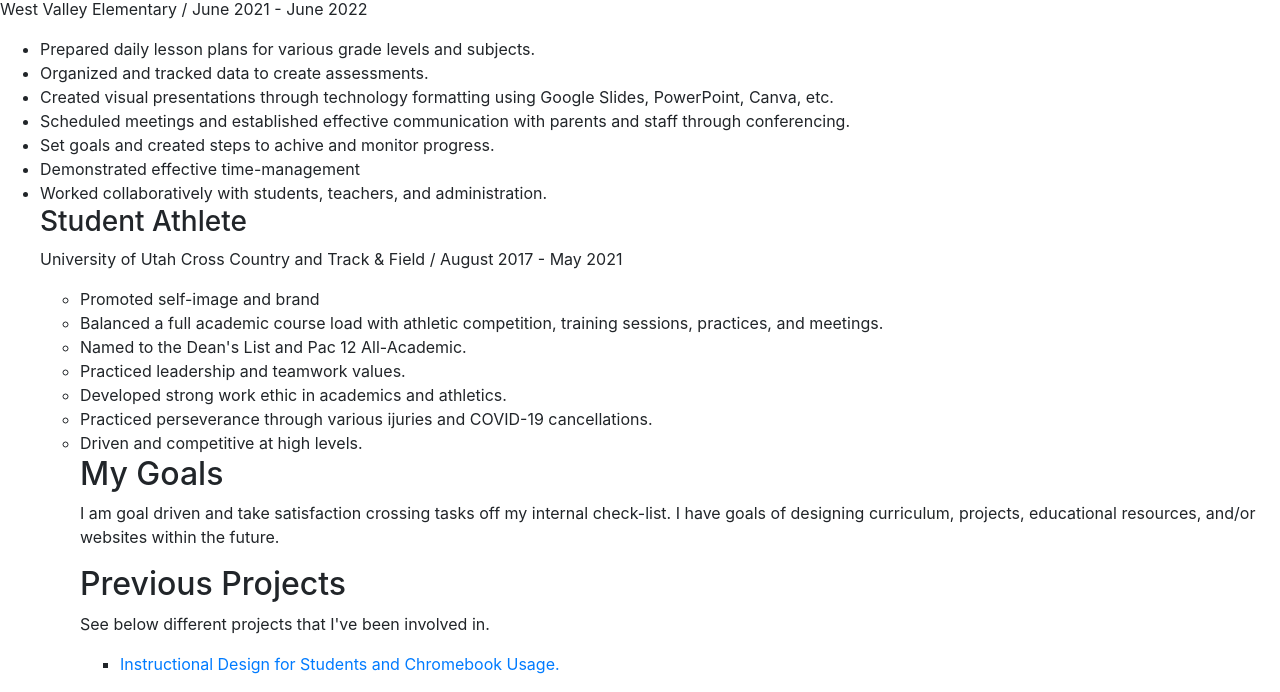
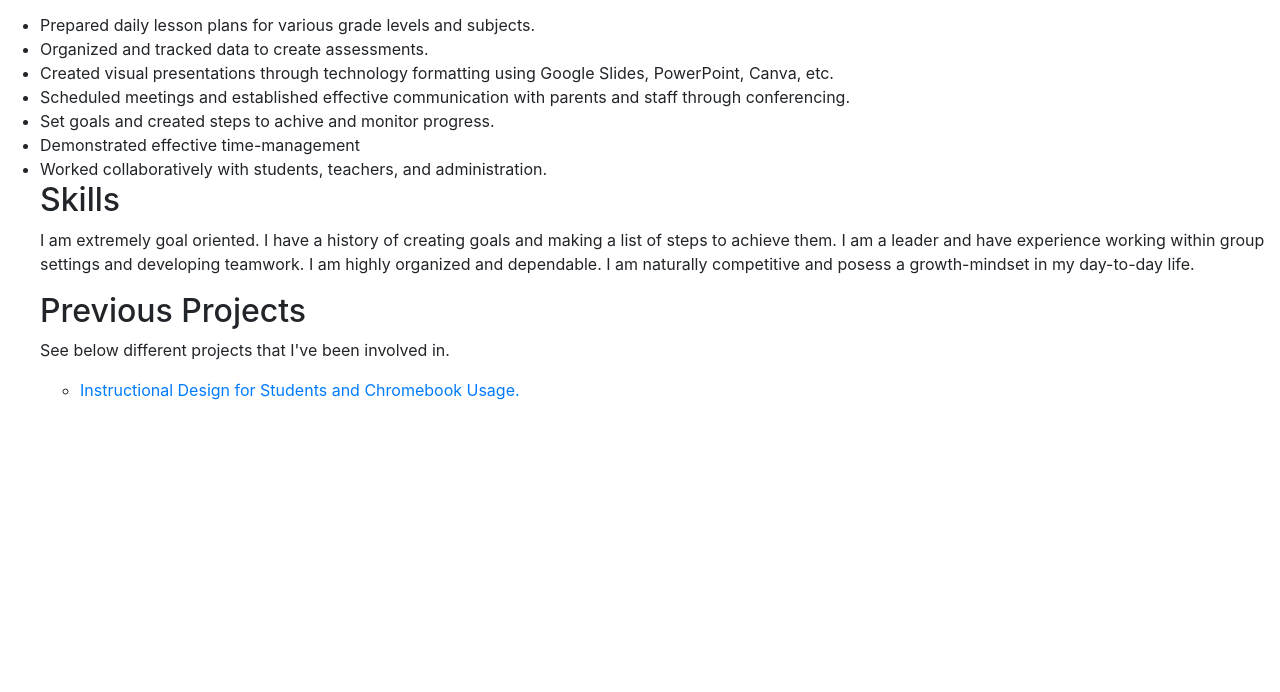
Before and after one commit to aubreyargyle/aubreyargyle, a plain HTML site: page index.html in a window 1280 px wide. Shown: the part 629-1321 px from the top of the page. After the commit the page ends 1047 px from the top, so only its background shows below. Drawn offline with nearby package versions, Linux system fonts and the light colour scheme.

Commit message:
Update index.html

```diff
--- a/index.html
+++ b/index.html
@@ -21,9 +21,9 @@
     <a href="https://lh3.googleusercontent.com/yGO_8-TbiuqRWZ0xPZIvDL1W9uc-zl1KqASOu9JdsJYUEXtod14AD5VBVMkLPor1K-oPQxwYaeBl2rRPar6OZ-JgW9kEMbg8HL24tYSncL7FY7GHYWjKdEzLxvPjWS4Zc8MU6eWq=w2400?source=screenshot.guru"> <img src="https://lh3.googleusercontent.com/yGO_8-TbiuqRWZ0xPZIvDL1W9uc-zl1KqASOu9JdsJYUEXtod14AD5VBVMkLPor1K-oPQxwYaeBl2rRPar6OZ-JgW9kEMbg8HL24tYSncL7FY7GHYWjKdEzLxvPjWS4Zc8MU6eWq=w600-h315-p-k" /> </a>    <br>
     <br>
 
- <!--about me-->
+ <!--about me/bio profile-->
     <h2>About Me</h2>
-        <p>Welcome! My name is Aubrey Argyle, and this is my personal portfolio. I studied Elementary Education at the University of Utah and have background teaching math, science, English language arts, social studies, and everything in between! I am passionate in what I do whether it be my career, personal life, or hobbies. I am currently studying Instructional Design & Educational Technology for my graduate degree. I am adaptable, have a growth mindset, and enjoy a good challenge.</p>
+        <p>Welcome! My name is Aubrey Argyle. I received my Bachelor's degree in Elementary Education with a minor in Psychology from the University of Utah. I am currently continuing my studies at the University of Utah in Instructional Design & Educational Technology for my graduate degree. Go Utes!</p>
 
  <!--work experience-->
     <h2>Experience</h2>
@@ -38,23 +38,11 @@
             <li>Demonstrated effective time-management</li>
             <li>Worked collaboratively with students, teachers, and administration.</li>
 
-      <h3>Student Athlete</h3>
-        <p>University of Utah Cross Country and Track & Field / August 2017 - May 2021</p>
-          <ul>
-            <li>Promoted self-image and brand</li>
-            <li>Balanced a full academic course load with athletic competition, training sessions, practices, and meetings.</li>
-            <li>Named to the Dean's List and Pac 12 All-Academic.</li>
-            <li>Practiced leadership and teamwork values.</li>
-            <li>Developed strong work ethic in academics and athletics.</li>
-            <li>Practiced perseverance through various ijuries and COVID-19 cancellations.</li>
-            <li>Driven and competitive at high levels.</li>
+ <!--skills-->
+    <h2>Skills</h2>
+        <p> I am extremely goal oriented. I have a history of creating goals and making a list of steps to achieve them. I am a leader and have experience working within group settings and developing teamwork. I am highly organized and dependable. I am naturally competitive and posess a growth-mindset in my day-to-day life.</p>
 
-
-
- <!--design philosophy-->
-    <h2>My Goals</h2>
-        <p>I am goal driven and take satisfaction crossing tasks off my internal check-list. I have goals of designing curriculum, projects, educational resources, and/or websites within the future.</p>
-
+ <!
  <!--call to action-->
     <h2>Previous Projects</h2>
         <p>See below different projects that I've been involved in.</p>
```
